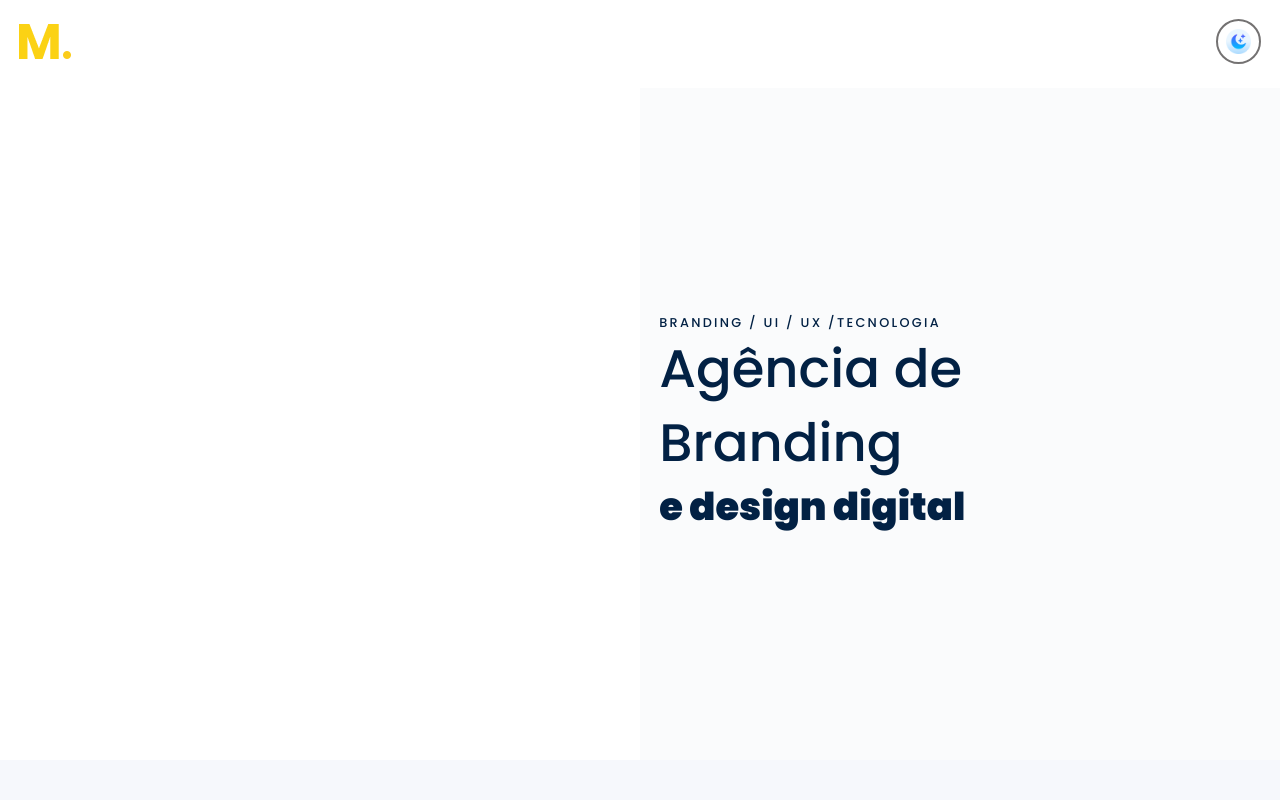
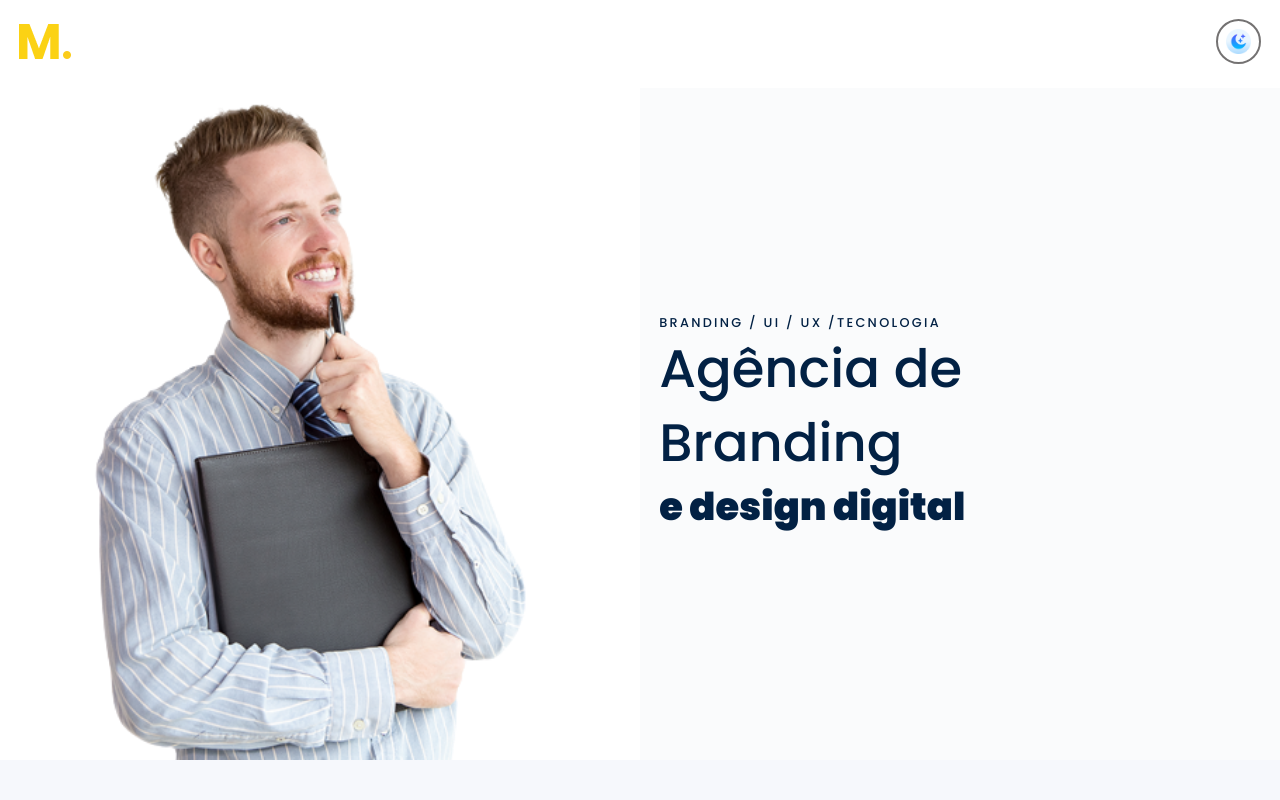
Before and after one commit to lukasilverio94/branding-agency, a React (Create React App) app: page / in a window 1280 px wide. Shown: the top 800 px of the page. Built offline with nearby package versions, Linux system fonts and the light colour scheme.

Commit message:
fixed banner image import

```diff
--- a/src/components/BannerSection/index.jsx
+++ b/src/components/BannerSection/index.jsx
@@ -1,21 +1,19 @@
+import bannerImage from "../../imageBanner/banner.png"; // Use relative import path
 import "./style.css";
 
 export default function BannerSection() {
-
-  const backgroundImageUrl = `${process.env.PUBLIC_URL}/assets/banner.png`;
-
   return (
     <section id="banner-container" className="bg-light-mode">
       <div
         className="img-banner"
         style={{
-           backgroundImage: {backgroundImageUrl},
+          backgroundImage: `url(${bannerImage})`,
           backgroundRepeat: "no-repeat",
           backgroundPosition: "center",
           backgroundRepeat: "no-repeat",
           backgroundSize: "cover",
           width: "50%",
-           height: "100%",
+          objectFit: "cover",
         }}
       >
         {/* banner img go here at css */}
```
Also changed, not shown: src/imageBanner/banner.png (renamed from public/assets/banner.png). Lines whose indentation alone changed are shown as unchanged.
